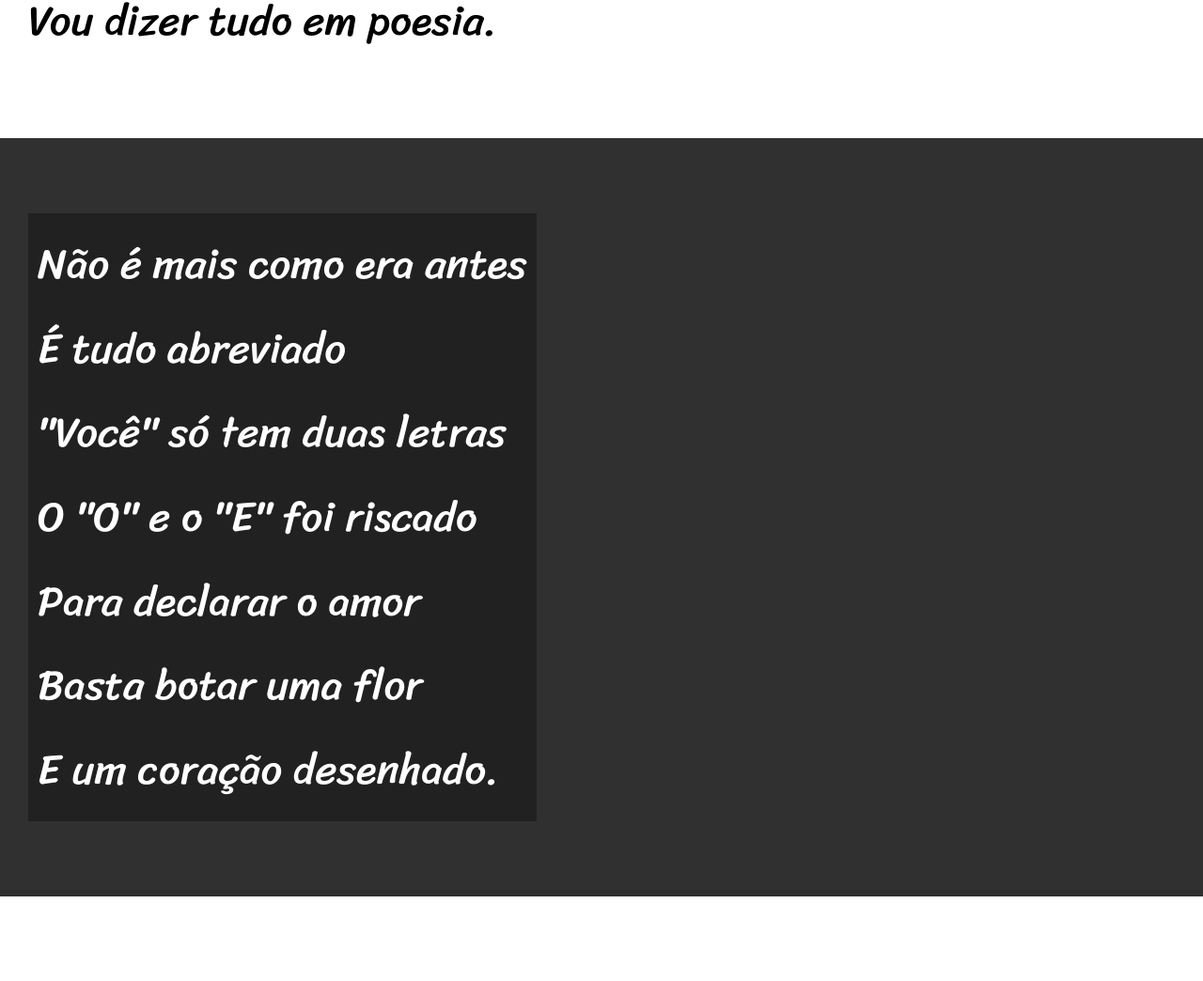
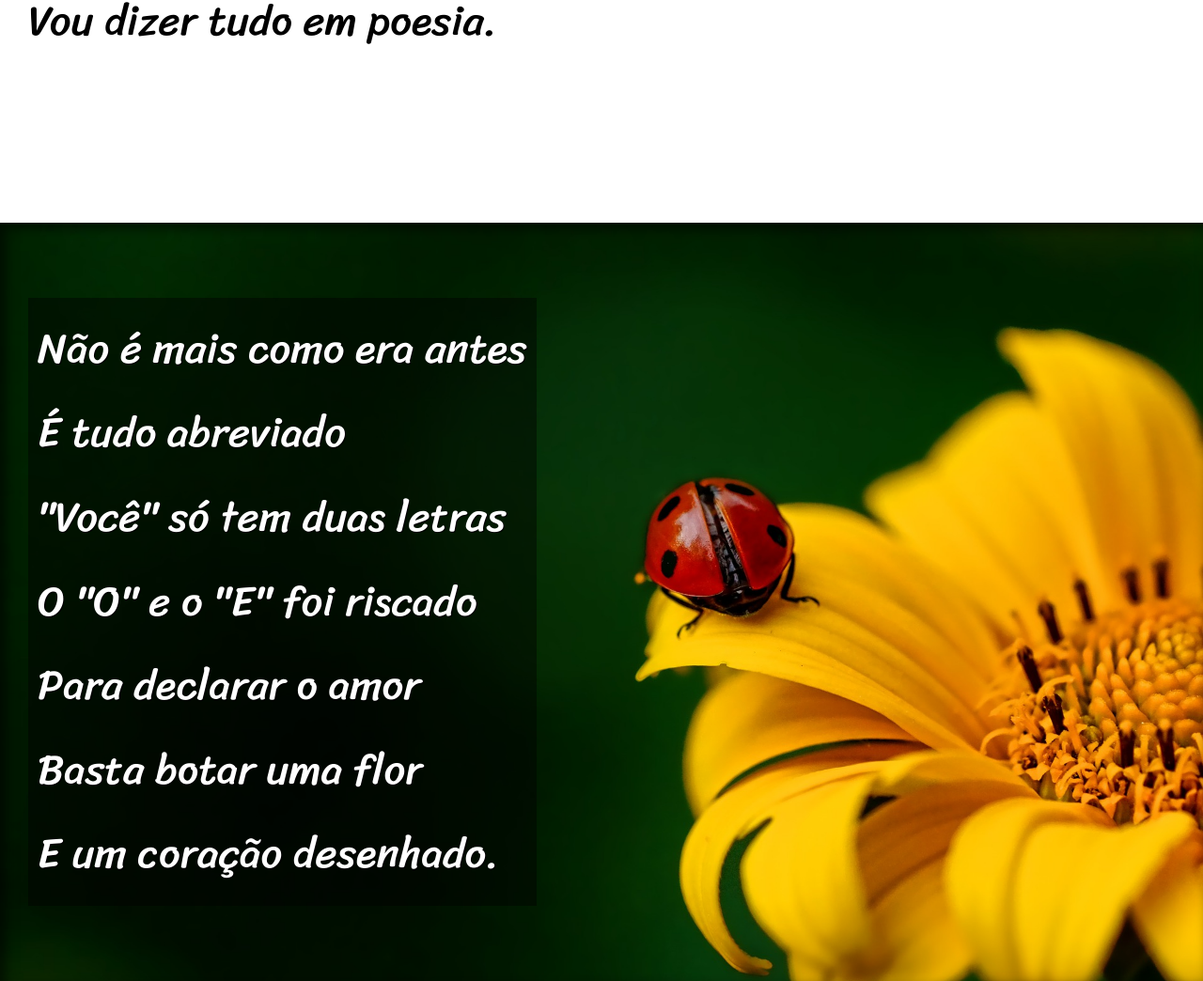
Before and after one commit to jaopzj/projeto-cordel, a plain HTML site: page index.html in a window 1280 px wide. Shown: the part 900-1944 px from the top of the page at 94% size. Drawn offline with Linux system fonts and the light colour scheme.

Commit message:
Atualiza o caminho do arquivo CSS e reorganiza o conteúdo, removendo o arquivo CSS antigo. Além de finalizar todo o estilo do projeto.

```diff
--- a/index.html
+++ b/index.html
@@ -4,7 +4,7 @@
     <meta charset="UTF-8">
     <meta name="viewport" content="width=device-width, initial-scale=1.0">
     <title>Cordel Moderno</title>
-    <link rel="stylesheet" href="style.css">
+    <link rel="stylesheet" href="style/style.css">
 </head>
 <body>
     <header>
@@ -24,7 +24,7 @@
         </p>
     </section>
 
-    <section class="imagem">
+    <section class="imagem" id="img01">
         <p>
             Não é mais como era antes <br>
             É tudo abreviado <br>
@@ -58,7 +58,7 @@
         </p>
     </section>
 
-    <section class="imagem">
+    <section class="imagem" id="img02">
         <p>
             Tenho saudade das cartas <br>
             Escritas com a própria mão <br>
--- a/style.css
+++ b/style/style.css
@@ -58,18 +58,36 @@ section {
     font-family: var(--fonte3);
 }
 
+section > p {
+    padding-bottom: 2em;
+}
+
 section.normal {
     background-color: white;
     color: black;
 }
 
+section#img01 {
+    background-image: url('../imagens/background001.jpg');
+    background-position: right center;
+}
+
+section#img02 {
+    background-image: url('../imagens/background002.jpg');
+    background-position: right center;
+}
+
 section.imagem {
+    box-shadow: inset 6px 6px 13px 0px rgba(0, 0, 0, 0.608);
     background-color: rgb(48, 48, 48);
     color: white;
+    background-size: cover;
+    background-attachment: fixed;
 }
 
 section.imagem > p {
-    background-color: rgba(0, 0, 0, 0.321);
+    background-color: rgba(0, 0, 0, 0.442);
+    text-shadow: 1px 1px 0px black;
     display: inline-block;
     padding: 10px;
 }
```
Also changed, not shown: imagens/background001.jpg (added), imagens/background002.jpg (added).
